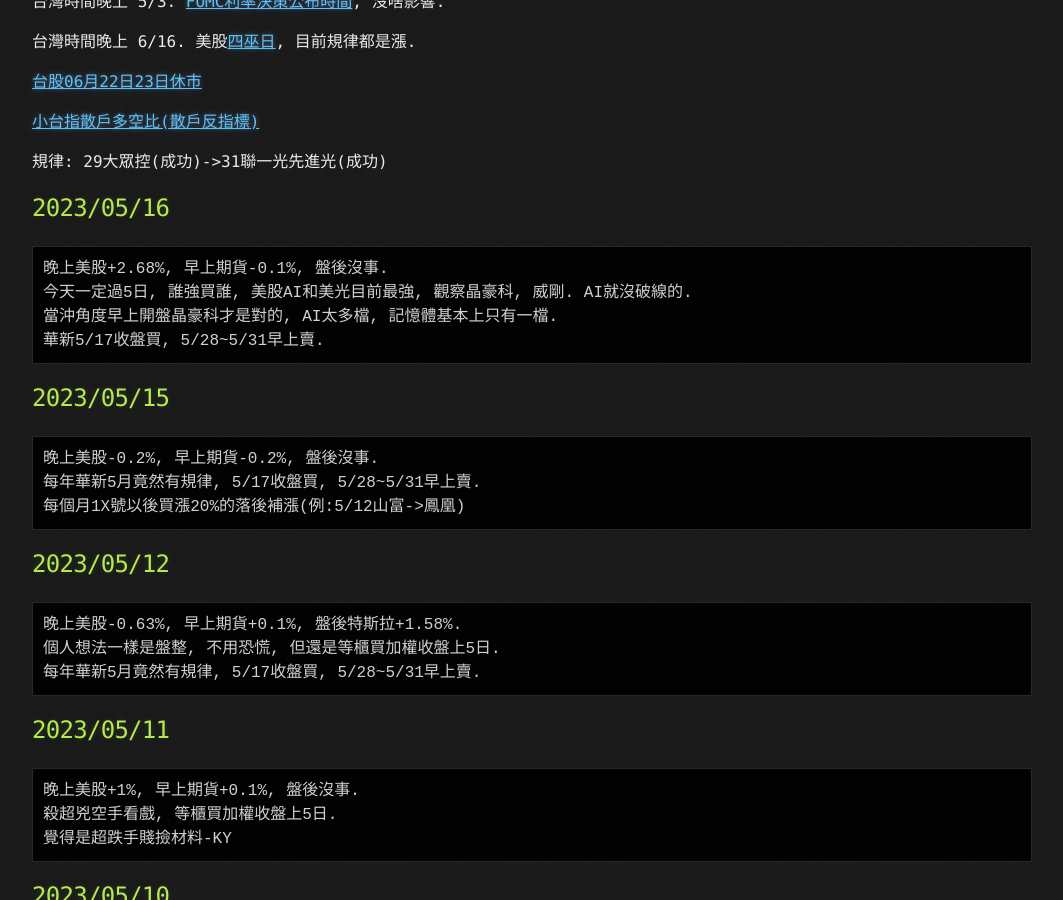
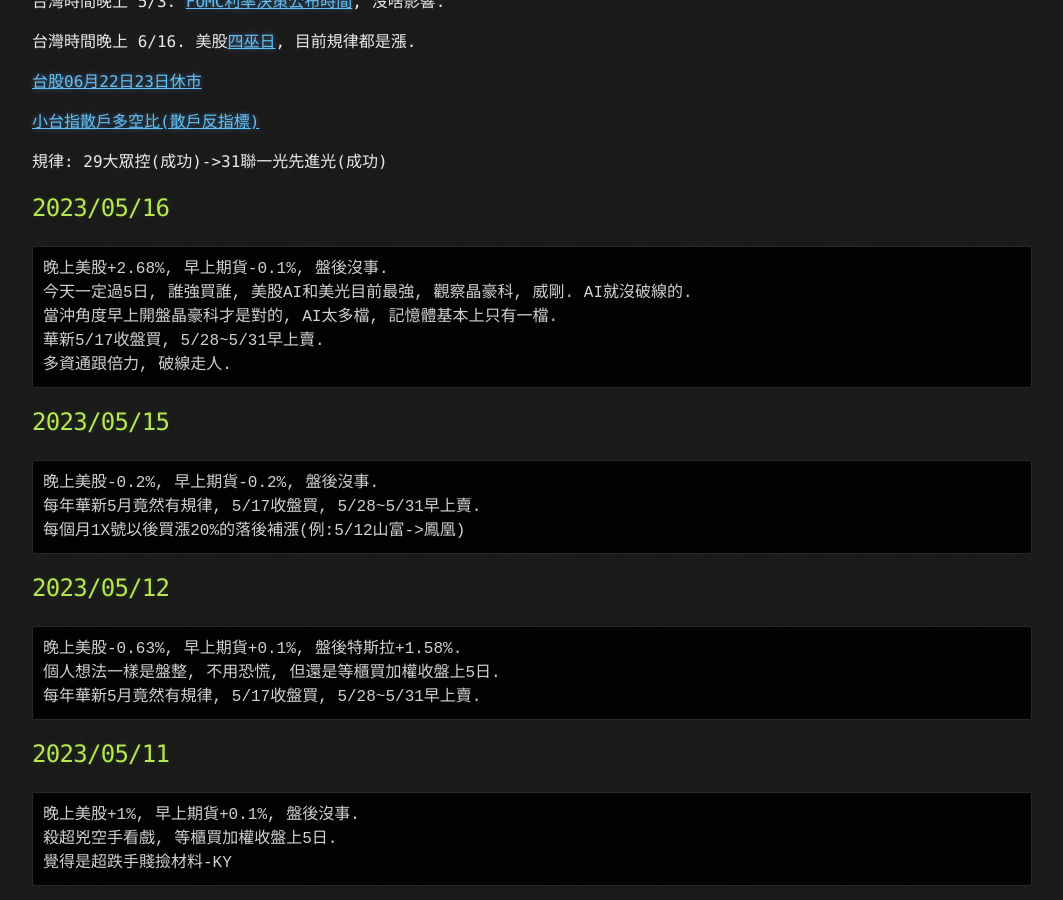
Before and after one commit to lepg5487/Stock_God, a Jekyll site: the page built from index.md, in a window 1280 px wide and 900 px high, scrolled down 388 px. Shown: the whole window, without its empty margins (108-1171 px from the left). Built offline with Jekyll 4.4.1, drawn with Linux system fonts in a browser that asks for light colours; our own code applies the rules of GitHub Pages for plain Markdown files.

Commit message:
Update index.md

````diff
--- a/index.md
+++ b/index.md
@@ -24,6 +24,7 @@ layout: testlayouts
 今天一定過5日, 誰強買誰, 美股AI和美光目前最強, 觀察晶豪科, 威剛. AI就沒破線的.
 當沖角度早上開盤晶豪科才是對的, AI太多檔, 記憶體基本上只有一檔.
 華新5/17收盤買, 5/28~5/31早上賣.
+多資通跟倍力, 破線走人.
 ```
 
 ## 2023/05/15
````
